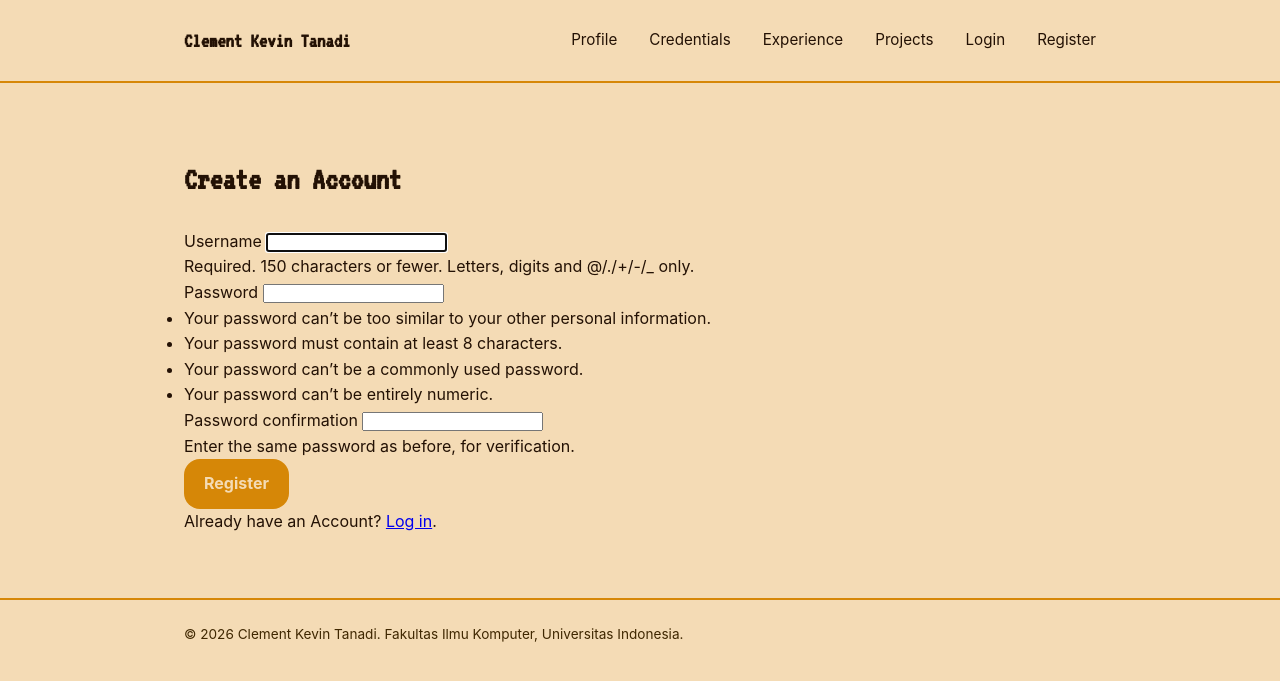
After one commit to Wuskevo/myportofolio, a Django app: page /register/ in a window 1280 px wide. The commit adds this page. Shown: the top 681 px of the page. Run offline with Django 5.2, Linux system fonts and the light colour scheme.

Commit message:
feat(auth): implement user registration and login functionality, add logout option

```diff
--- a/main/urls.py
+++ b/main/urls.py
@@ -1,6 +1,11 @@
 from django.urls import path
 
 from main.views import (
+
+    show_main,
+    register,
+    login_user,
+    logout_user,
 
     create_credential,
     create_experience,
@@ -10,7 +15,6 @@ from main.views import (
     get_experiences_json,
     get_projects_json,
 
-    show_main,
     show_credentials,
     show_experiences,
     show_projects,
@@ -28,6 +32,9 @@ from main.views import (
 app_name = "main"
 
 urlpatterns = [
+    path("register/", register, name="register"),
+    path("login/", login_user, name="login"),
+    path("logout/", logout_user, name="logout"),
     path("", show_main, name="show_main"),
 
     path("credentials/add/", create_credential, name="create_credential"),
--- a/main/views.py
+++ b/main/views.py
@@ -1,4 +1,6 @@
 from django.contrib import messages
+from django.contrib.auth import login, logout
+from django.contrib.auth.forms import AuthenticationForm, UserCreationForm
 from django.core import serializers
 from django.http import HttpResponse
 from django.shortcuts import get_object_or_404, redirect, render
@@ -13,6 +15,39 @@ BIO = (
     	"CS student at Universitas Indonesia passionate in Game Development and Competitive Programming."
     	"Currently working on indie games joining jams and competitions."
     )
+
+def register(request):
+    form = UserCreationForm(request.POST or None)
+
+    if request.method == "POST" and form.is_valid():
+        form.save()
+        messages.success(request, "Account created successfully. You can now log in.")
+        return redirect("main:login")
+
+    context = {
+		"name": NAME,
+		"form": form,
+	}
+
+    return render(request, "register.html", context)
+
+def login_user(request):
+    form = AuthenticationForm(request, data=request.POST or None)
+
+    if request.method == "POST" and form.is_valid():
+        login(request, form.get_user())
+        return redirect("main:show_main")
+
+    context = {
+		"name": NAME,
+		"form": form,
+	}
+
+    return render(request, "login.html", context)
+
+def logout_user(request):
+    logout(request)
+    return redirect("main:show_main")
 
 def show_main(request):
     context = {
--- a/static/css/forms.css
+++ b/static/css/forms.css
@@ -2,7 +2,7 @@
    Forms
    ======================================================================== */
 
-.project-form {
+.custom-form {
 	width: 100%;
 	max-width: 100%;
 	margin-top: var(--space-3xl);
--- a/templates/base.html
+++ b/templates/base.html
@@ -32,6 +32,13 @@
 				<a href="{% url 'main:show_credentials' %}">Credentials</a>
 				<a href="{% url 'main:show_experiences' %}">Experience</a>
 				<a href="{% url 'main:show_projects' %}">Projects</a>
+				{% if user.is_authenticated %}
+				<span class="nav-user">{{ user.username }}</span>
+				<a href="{% url 'main:logout' %}">Logout</a>
+				{% else %}
+				<a href="{% url 'main:login' %}">Login</a>
+				<a href="{% url 'main:register' %}">Register</a>
+				{% endif %}
 			</nav>
 		</div>
 	</header>
--- a/templates/forms/credentials_form.html
+++ b/templates/forms/credentials_form.html
@@ -8,7 +8,7 @@
 	<section class="credential-section">
 		<div class="container">
 			<h1>{{ form_title }}</h1>
-			<form method="post" action="" class="experience-form" enctype="multipart/form-data">
+			<form method="post" action="" class="custom-form" enctype="multipart/form-data">
 				{% csrf_token %} {% for field in form %}
 				<div class="form-group">
 					<label for="{{ field.id_for_label }}">{{ field.label }}</label>
--- a/templates/forms/experiences_form.html
+++ b/templates/forms/experiences_form.html
@@ -9,7 +9,7 @@
 			<h1>{{ form_title|default:"Add New Experience" }}</h1>
 			<form method="post"
 				action="{% if experience_id %}{% url 'main:update_experience' experience_id %}{% else %}{% url 'main:create_experience' %}{% endif %}"
-				class="experience-form">
+				class="custom-form">
 				{% csrf_token %} {% for field in form %}
 				<div class="form-group">
 					<label for="{{ field.id_for_label }}">{{ field.label }}</label>
--- a/templates/forms/projects_form.html
+++ b/templates/forms/projects_form.html
@@ -9,7 +9,7 @@
 			<h1>{{ form_title|default:"Add New Project" }}</h1>
 			<form method="post"
 				action="{% if project_id %}{% url 'main:update_project' project_id %}{% else %}{% url 'main:create_project' %}{% endif %}"
-				class="project-form">
+				class="custom-form">
 				{% csrf_token %} {% for field in form %}
 				<div class="form-group">
 					<label for="{{ field.id_for_label }}">{{ field.label }}</label>
--- /dev/null
+++ b/templates/register.html
@@ -0,0 +1,33 @@
+{% extends "base.html" %}
+{% block meta %}
+<title>Register - {{ name }}</title>
+{% endblock meta %}
+{% block content %}
+<main>
+	<section class="content-section">
+		<div class="container">
+			<h1>Create an Account</h1>
+			<form method="post" action="{% url 'main:register' %}" class="custom-form">
+				{% csrf_token %}
+				{% for error in form.non_field_errors %}
+				<p class="form-error">{{ error }}</p>
+				{% endfor %}
+				{% for field in form %}
+				<div class="form-group">
+					<label for="{{ field.id_for_label }}">{{ field.label }}</label>
+					{{ field }}
+					{% if field.help_text %}
+					<div class="form-help">{{ field.help_text }}</div>
+					{% endif %}
+					{% for error in field.errors %}
+					<p class="form-error">{{ error }}</p>
+					{% endfor %}
+				</div>
+				{% endfor %}
+				<button type="submit" class="button">Register</button>
+			</form>
+			<p>Already have an Account? <a href="{% url 'main:login' %}">Log in</a>.</p>
+		</div>
+	</section>
+</main>
+{% endblock content %}
```
Also changed, not shown: templates/login.html (added, +33 -0 lines).
